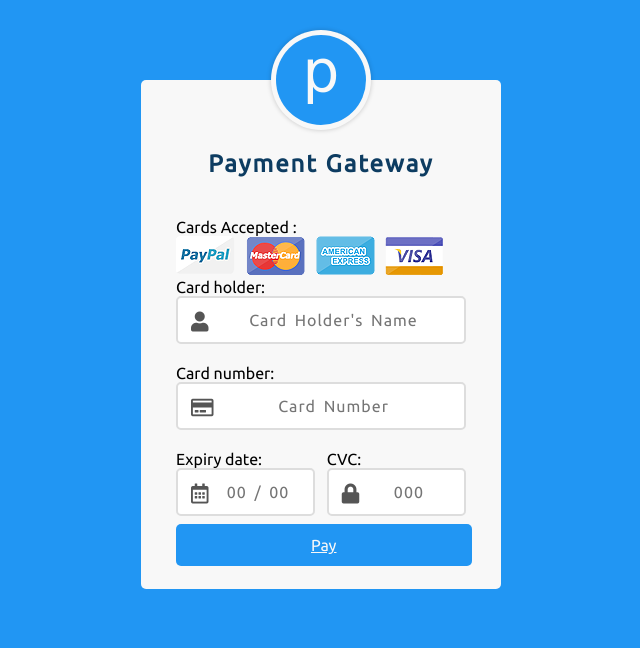
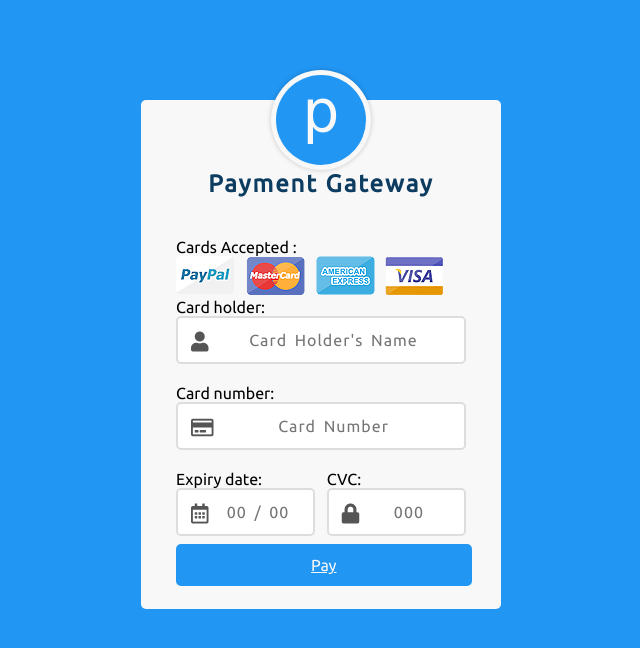
Before and after one commit to Yash-Kalekar/Pharmacy, a PHP site: page /payment.html in a window 1280 px wide. Shown: the top 648 px of the page, without its empty margins (319-959 px from the left). Run offline with PHP 8.4, Linux system fonts and the light colour scheme; some libraries are stand-ins or nearby versions; some web fonts are replaced.

Commit message:
Update payment.css

```diff
--- a/payment.css
+++ b/payment.css
@@ -8,6 +8,7 @@
 }
 
 body{
+  overflow: hidden;
   background: #2196F3;
   margin: 0 10px;
 }
@@ -15,7 +16,7 @@ body{
 .payment{
   background: #f8f8f8;
   max-width: 360px;
-  margin: 80px auto;
+  margin: 100px auto;
   height: auto;
   padding: 35px;
   padding-top: 70px;
@@ -89,7 +90,7 @@ body{
 
 .payment-logo{
   position: absolute;
-  top: -50px;
+  top: -30px;
   left: 50%;
   transform: translateX(-50%);
   width: 100px;
```
